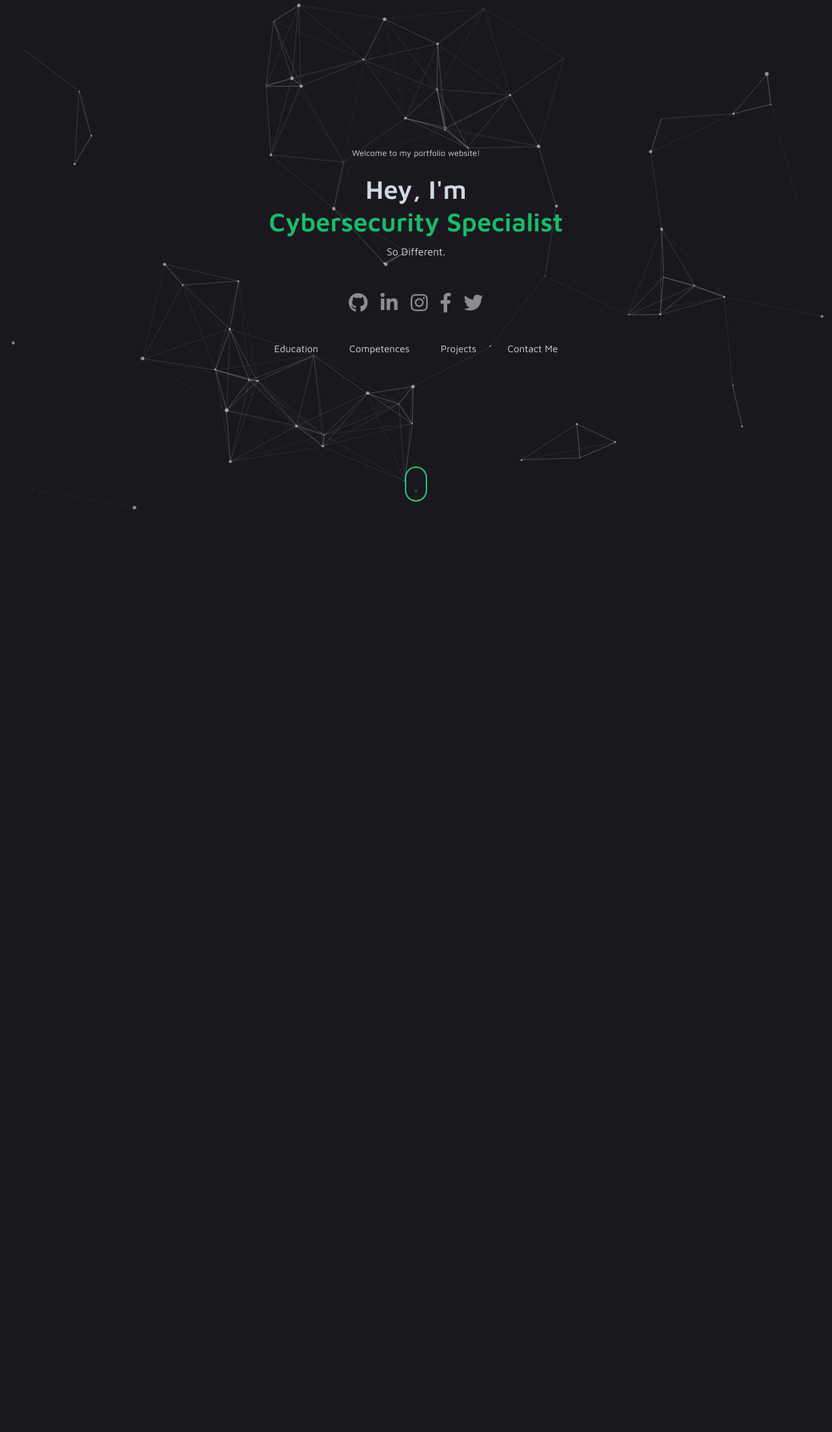
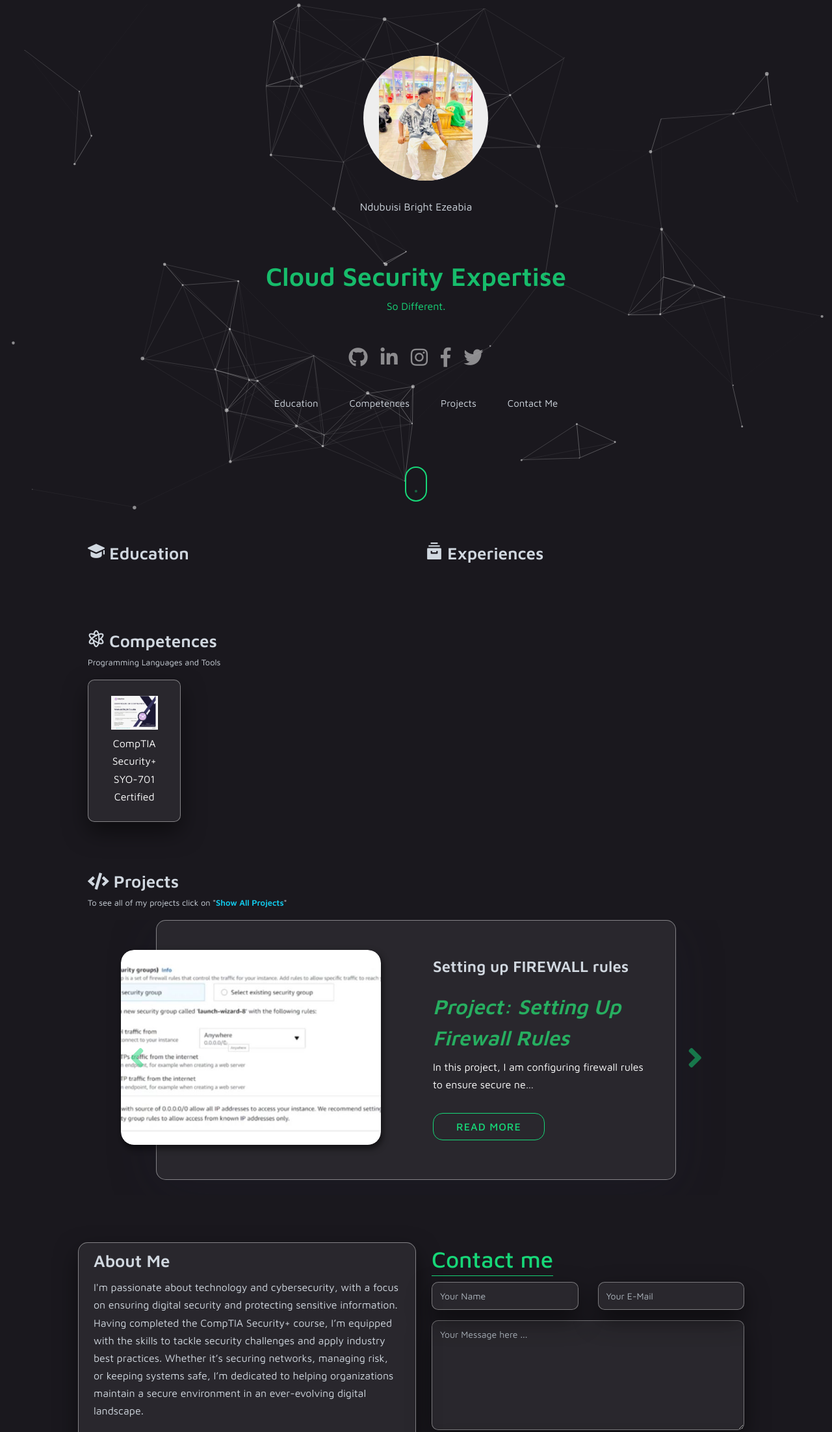
Before and after one commit to Brightnovic/mineportfolio, a Django app: page / in a window 1280 px wide. Shown: the top 2204 px of the page at 65% size. Before the commit the page ends 784 px from the top, so only its background shows below. Run offline with Django 3.2, Linux system fonts and the light colour scheme; data comes from the database, SQL or seed files in the repository; both versions use the stored data as it was after the commit; data that the repository does not hold is empty; some libraries are stand-ins or nearby versions.

Commit message:
added profile picture and  admination wings is working!

```diff
--- a/portfolio/static/app.css
+++ b/portfolio/static/app.css
@@ -119,7 +119,7 @@
 
 @keyframes animate {
     30% {
-        content: 'Bright Ezeabia';
+        content: 'Programmer';
         opacity: 1;
     }
 
@@ -128,7 +128,7 @@
     }
 
     65% {
-        content: 'Programmer';
+        content: 'Ethical Hacker';
         opacity: 1;
 
     }
@@ -138,7 +138,7 @@
     }
 
     80% {
-        content: 'Cybersecurity Specialist';
+        content: 'Cloud Security Expertise';
         opacity: 1;
     }
 }
--- a/portfolio/static/css/nucleo-icons.css
+++ b/portfolio/static/css/nucleo-icons.css
@@ -33,6 +33,24 @@
   vertical-align: -15%;
 }
 
+
+
+.mypicdp{
+width: 100%;
+ position: absolute ;
+ top: 1.5rem;
+ align-items: center;
+display: flex;
+justify-content: center;
+
+height: 40px;
+}
+.picdiv{
+  height: 12rem !important;
+  background-color: #eeeeee;
+   border-radius: 50%;
+  width: 12rem;
+}
 .ni-2x {
   font-size: 2em;
 }
--- a/templates/about_and_contact.html
+++ b/templates/about_and_contact.html
@@ -40,7 +40,7 @@
         </div>
     </div>
     <div class="col-lg-6 pl-lg-4 mt-lg-0 mt-6 contact" id="message-me">
-        <h2> Partner ?<span>Let's talk</span></h2>
+        <h2><span>Contact me</span></h2>
 
         <form class="form" id="form">
             {% csrf_token %}
--- a/templates/homePage.html
+++ b/templates/homePage.html
@@ -1,18 +1,37 @@
 {% extends 'base.html' %}
 {% load static %}
 {% block content %}
+
 <div class="container">
     <div class="row home ">
+
         <div class="col-lg-12 text-center my-auto">
 
-            <small class="s-color">Welcome to my portfolio website!</small>
+            <br>
+            <br>
+            <br>
+            <div class="mypicdp">
+                <div class="picdiv"><img src="{% static 'img/profilePic.jpeg' %}" style="
+                    height: 12rem;
+                    width: 12rem;
+                    object-fit: contain;
+                    border-radius: 50%;
+
+                    " alt=""></div>
+            </div>
+
+            <br>
+            <br>
+            <br>
+            <br>
+            <div class="s-color">Ndubuisi Bright Ezeabia</div>
             <div class="animated">
-                Hey, I'm<br>
+                <br>
                 <span class="color-primary" id="animated-name"></span>
             </div>
             <div class="row justify-content-center">
                 <div class="col-lg-6 text-center">
-                    <p class="s-color mt-5">{{info.mini_about}}</p>
+                    <p class="color-primary mt-5">{{info.mini_about}}</p>
                 </div>
             </div>
 
```
Also changed, not shown: db.sqlite3, media/avatar/img-14.jpg (added), media/competence/certificate_security.JPG (added), media/projects/firewall_project.JPG (added), portfolio/static/img/profilePic.jpeg (added), 2 other files.
